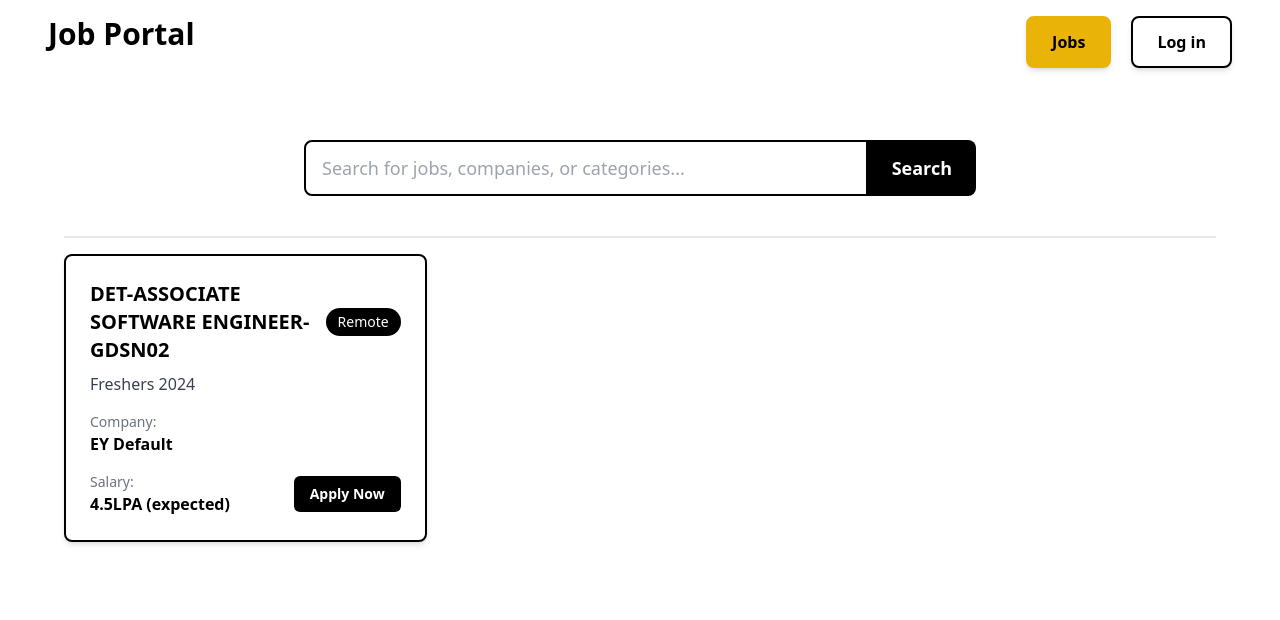
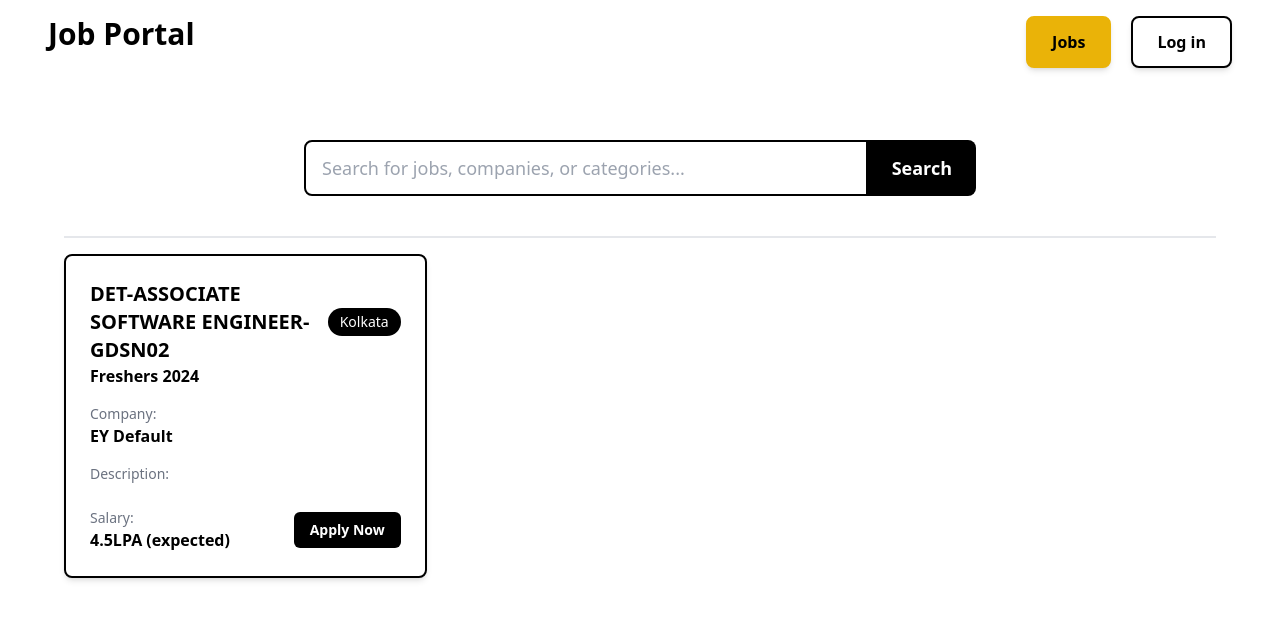
Before and after one commit to RJD02/job-portal-ui, a React (Vite) app: page /jobs in a window 1280 px wide. Shown: the top 620 px of the page. Built offline with nearby package versions, Linux system fonts and the light colour scheme; no server answers.

Commit message:
changed the view and added description and location

```diff
--- a/src/components/JobCard/JobCard.tsx
+++ b/src/components/JobCard/JobCard.tsx
@@ -11,13 +11,17 @@ export const JobCard = (props: { job: JobType }) => {
                 <div className="p-6 bg-white border-2 border-black rounded-lg shadow-md">
                     <div className="flex items-center justify-between">
                         <h2 className="text-xl font-semibold text-black">{j.designation}</h2>
-                        <span className="px-3 py-1 text-sm font-medium text-white bg-black rounded-full">Remote</span>
+                        <span className="px-3 py-1 text-sm font-medium text-white bg-black rounded-full">{j.location}</span>
                     </div>
-                    <p className="mt-2 text-gray-700">{j.batch}</p>
+                    <p className="font-semibold text-black">{j.batch}</p>
 
                     <div className="mt-4">
                         <span className="block text-gray-500 text-sm">Company:</span>
                         <p className="font-semibold text-black">{j.companyName}</p>
+                    </div>
+                    <div className="mt-4">
+                        <span className="block text-gray-500 text-sm">Description:</span>
+                        <p className="truncate mt-2 text-gray-700 text-ellipses overflow-hidden">{j.description}</p>
                     </div>
 
                     <div className="flex items-center justify-between mt-4">
```
